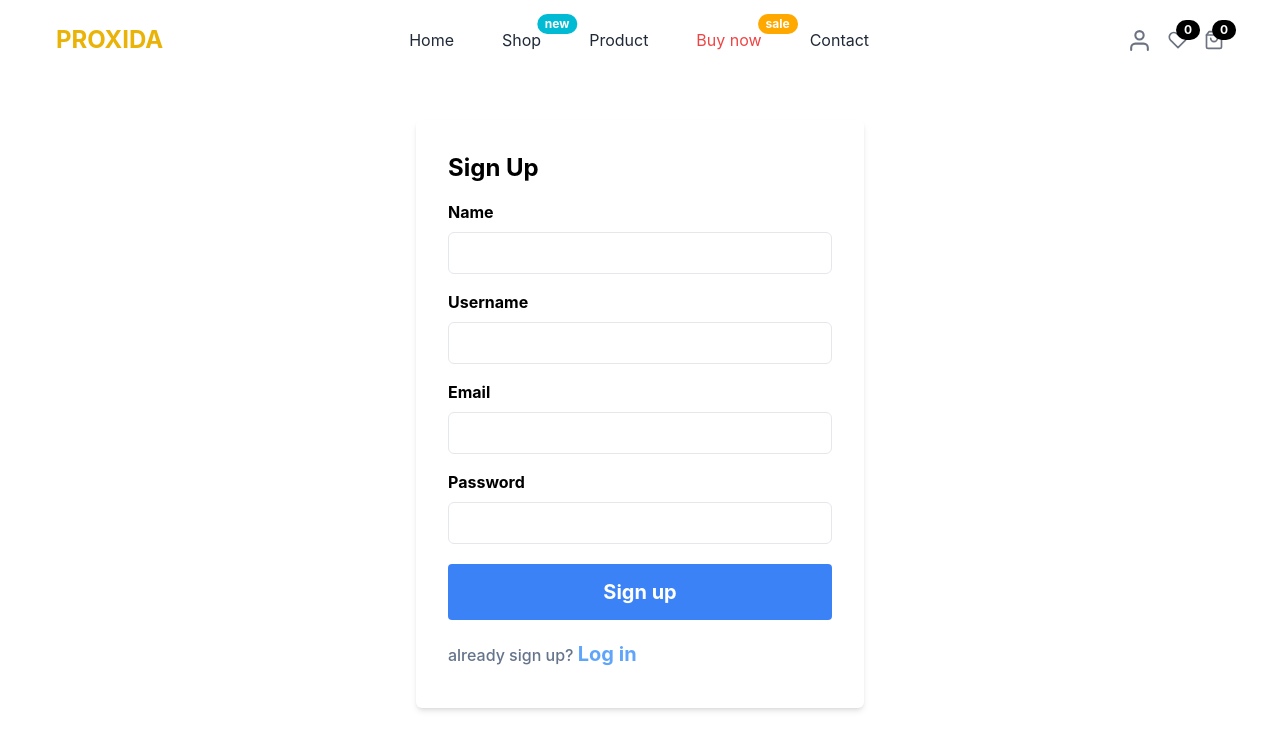
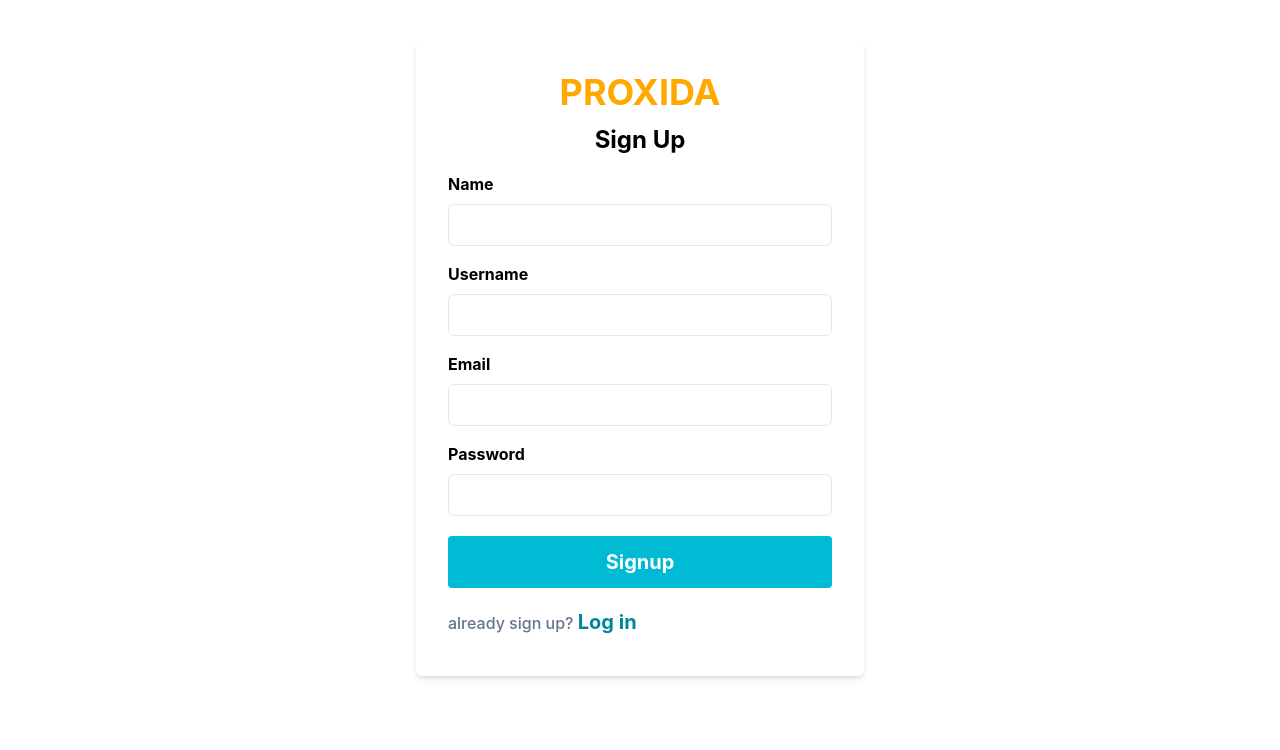
Before and after one commit to itznur07/proxida, a React (Create React App) app: page /signup in a window 1280 px wide. Shown: the top 750 px of the page. Built offline with nearby package versions, Linux system fonts and the light colour scheme.

Commit message:
Error solve

```diff
--- a/src/app/actions/productsAction.js
+++ b/src/app/actions/productsAction.js
@@ -8,5 +8,6 @@ export const getProducts = createAsyncThunk("products", async () => {
 
 export const getProduct = createAsyncThunk("product", async (id) => {
   const res = await axios.get(`https://api.escuelajs.co/api/v1/products/${id}`);
+  console.log(res.data);
   return res.data;
 });
--- a/src/app/reducers/productSlice.js
+++ b/src/app/reducers/productSlice.js
@@ -28,6 +28,7 @@ const productSlice = createSlice({
     [getProduct.fulfilled]: (state, action) => {
       state.loading = false;
       state.product = action.payload;
+      console.log(action.payload);
     },
     [getProduct.rejected]: (state, action) => {
       state.loading = false;
--- a/src/pages/Login.js
+++ b/src/pages/Login.js
@@ -1,7 +1,6 @@
 import React from "react";
 import { useForm } from "react-hook-form";
 import { Link } from "react-router-dom";
-import Navigation from "../components/Navigation";
 
 function Login() {
   const {
@@ -17,9 +16,9 @@ function Login() {
 
   return (
     <>
-   <Navigation />
-    <div className='max-w-md mx-auto bg-[#f5f5f5] p-8 rounded-md shadow-md mt-28'>
-      <h2 className='text-2xl font-bold mb-4'>Log in</h2>
+    <div className='max-w-md mx-auto bg-[#f5f5f5] p-14 rounded  mt-28'>
+      <h2 className='text-4xl text-[#FFA800] text-center font-bold mb-3 uppercase'>Proxida</h2>
+      <h2 className='text-2xl text-center font-bold mb-8'>Log in</h2>
       <form onSubmit={handleSubmit(onSubmit)}>
         <div className='mb-4'>
           <label className='block font-bold mb-2' htmlFor='email'>
@@ -42,7 +41,7 @@ function Login() {
           )}
         </div>
 
-        <div className='mb-4'>
+        <div className='mb-7'>
           <label className='block font-bold mb-2' htmlFor='password'>
             Password
           </label>
@@ -64,15 +63,15 @@ function Login() {
             </p>
           )}
         </div>
-        <div className='my-5 flex justify-center'>
-          <button className='bg-blue-500 hover:bg-blue-300 w-full py-3.5 text-xl font-bold text-white rounded'>
+        <div className='my-5 mt-5 flex justify-center'>
+          <button className='bg-[#01BAD4] hover:bg-[#008799] w-full py-3 text-xl font-bold text-white rounded'>
             Login
           </button>
         </div>
         <div>
           <p className='text-md font-medium my-2 text-slate-500'>
             already logged?{" "}
-            <Link to='/signup' className='text-xl font-bold text-blue-400'>
+            <Link to='/signup' className='text-xl font-bold text-[#01BAD4]'>
               Sign up
             </Link>
           </p>
--- a/src/pages/ProductDetails.js
+++ b/src/pages/ProductDetails.js
@@ -1,5 +1,11 @@
 import React, { useEffect, useState } from "react";
-import { FaArrowLeft, FaRegHeart, FaShareAlt, FaStar, FaStarHalfAlt } from "react-icons/fa";
+import {
+  FaArrowLeft,
+  FaRegHeart,
+  FaShareAlt,
+  FaStar,
+  FaStarHalfAlt
+} from "react-icons/fa";
 import { useDispatch, useSelector } from "react-redux";
 import { Link, useParams } from "react-router-dom";
 import { getProduct } from "../app/actions/productsAction";
@@ -14,10 +20,16 @@ const ProductDetails = () => {
   const dispatch = useDispatch();
 
   useEffect(() => {
-    return dispatch(getProduct(id));
+    dispatch(getProduct(id));
   }, [id, dispatch]);
 
   const { product } = useSelector((state) => state.products);
+
+  console.log(product);
+
+
+
+
 
 
   return (
@@ -32,34 +44,35 @@ const ProductDetails = () => {
               <Link to='/shop'>
                 {" "}
                 <button className='text-sm font-medium text-black px-4 py-2.5 border mb-2 flex items-center space-x-2'>
-                  <FaArrowLeft /><span>Back</span>
+                  <FaArrowLeft />
+                  <span>Back</span>
                 </button>
               </Link>
-              <img
+              {/* <img
                 src={product.images[photo]}
                 alt='Product'
                 className='max-w-full h-auto'
-              />
+              /> */}
               <div className='flex cursor-pointer items-center justify-between md:space-x-2 mt-3'>
                 <img
                   onClick={() => setPhoto(0)}
                   loading='lazy'
-                  className='w-52 h-36 roudned border  '
+                  className='w-52 h-36 roudned border'
                   src={product.images[0]}
                   alt=''
                 />
                 <img
                   onClick={() => setPhoto(1)}
                   loading='lazy'
-                  className='w-52 h-36 roudned border  '
-                  src={product.images[1]}
+                  className='w-52 h-36 roudned border'
+                  src={product?.images[1]}
                   alt=''
                 />
                 <img
                   onClick={() => setPhoto(2)}
                   loading='lazy'
-                  className='w-52 h-36 roudned border  '
-                  src={product.images[2]}
+                  className='w-52 h-36 roudned border'
+                  src={product?.images[2]}
                   alt=''
                 />
               </div>
@@ -68,7 +81,7 @@ const ProductDetails = () => {
         </div>
         {/* details */}
         <div className='w-full md:w-1/2 p-4'>
-          <h2 className='text-3xl font-semibold mb-4'>{product.title}</h2>
+          <h2 className='text-3xl font-semibold mb-4'>{product?.title}</h2>
           <div className='flex items-center mb-4'>
             <ul className='flex items-center mb-1 mt-2 cursor-pointer'>
               <span className='w-5 h-5 rounded-full text-yellow-500'>
@@ -91,11 +104,11 @@ const ProductDetails = () => {
           </div>
           <div className='flex items-center mb-4'>
             <span className='text-gray-600 text-lg font-medium mr-2'>
-              Price: ${product.price}
+              Price: ${product?.price}
             </span>
           </div>
           <p className='text-gray-600 mb-4'>
-            {product.description.slice(0, 85)}
+            {product?.description.slice(0, 85)}
           </p>
           <div className='flex items-center mb-4'>
             <span className='mr-2 font-semibold text-md uppercase'>
--- a/src/pages/SignUp.js
+++ b/src/pages/SignUp.js
@@ -1,9 +1,9 @@
 import React from "react";
 import { useForm } from "react-hook-form";
 import { Link } from "react-router-dom";
-import Navigation from "../components/Navigation";
 
 function Signup() {
+
   const {
     register,
     handleSubmit,
@@ -16,9 +16,9 @@ function Signup() {
 
   return (
     <>
-      <Navigation />
       <div className='max-w-md mx-auto bg-white p-8 rounded-md shadow-md mt-10'>
-        <h2 className='text-2xl font-bold mb-4'>Sign Up</h2>
+      <h2 className='text-4xl text-[#FFA800] text-center font-bold mb-3 uppercase'>Proxida</h2>
+        <h2 className='text-2xl font-bold mb-4 text-center'>Sign Up</h2>
         <form onSubmit={handleSubmit(onSubmit)}>
           <div className='mb-4'>
             <label className='block font-bold mb-2' htmlFor='name'>
@@ -110,14 +110,14 @@ function Signup() {
             )}
           </div>
           <div className='my-5 flex justify-center'>
-            <button className='bg-blue-500 hover:bg-blue-300 w-full py-3.5 text-xl font-bold text-white rounded'>
-              Sign up
-            </button>
+          <button className='bg-[#01BAD4] hover:bg-[#008799] w-full py-3 text-xl font-bold text-white rounded'>
+            Signup
+          </button>
           </div>
           <div>
             <p className='text-md font-medium my-2 text-slate-500'>
               already sign up?{" "}
-              <Link to='/login' className='text-xl font-bold text-blue-400'>
+              <Link to='/login' className='text-xl font-bold text-[#008799]'>
                 Log in
               </Link>
             </p>
```
